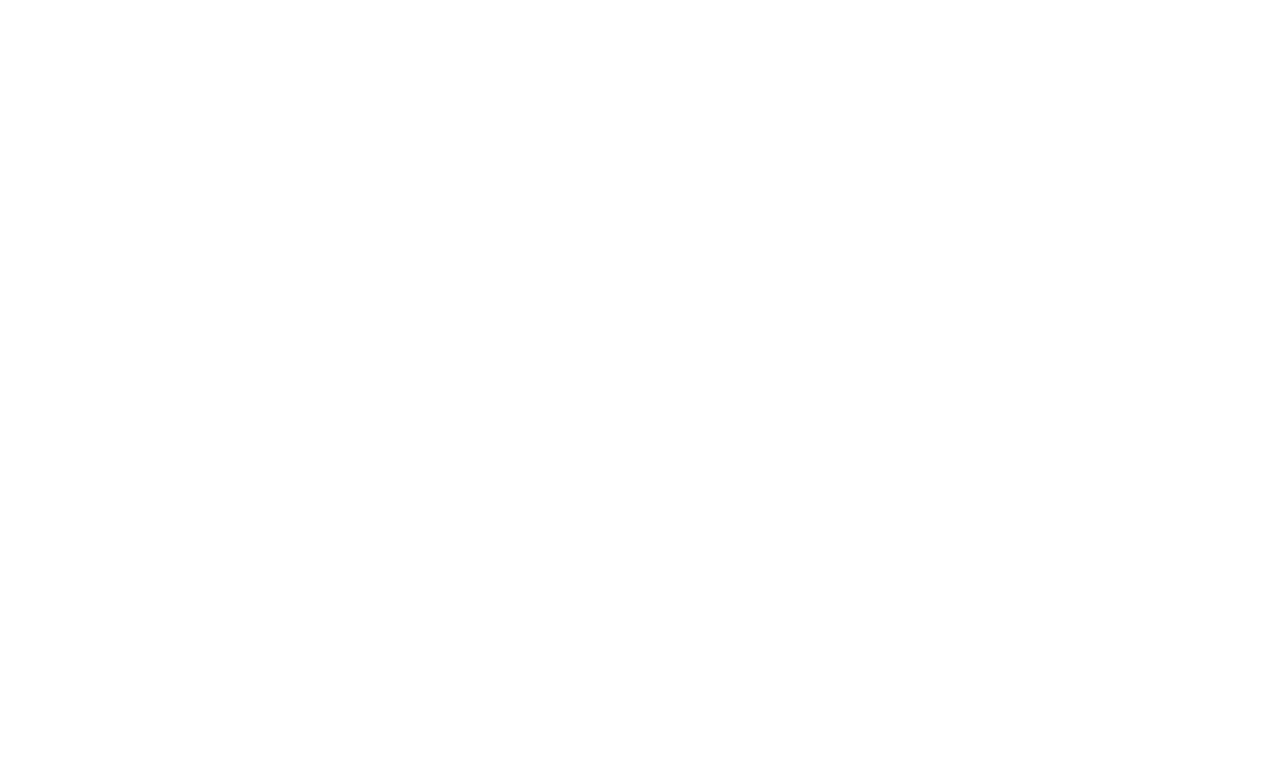
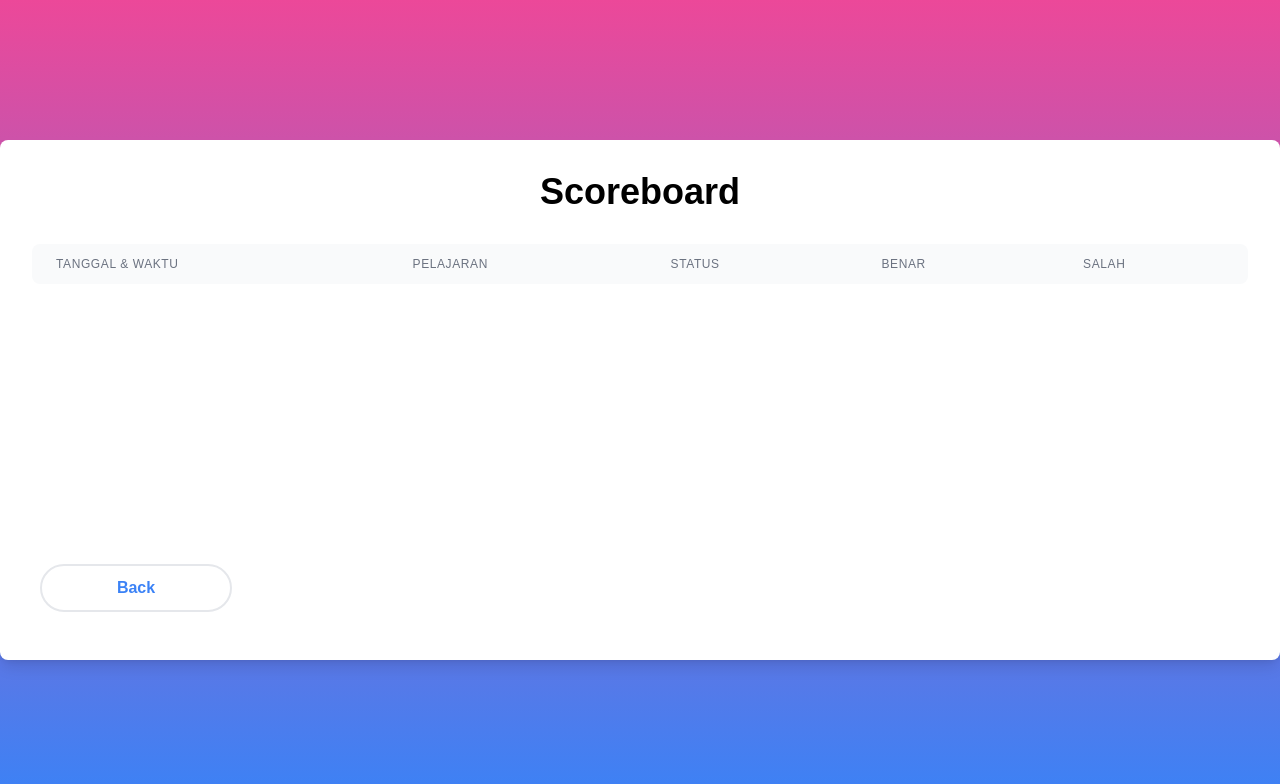
Before and after one commit to Si-Bocah-Aksara/front-end, a Vue app: page /scoreboard in a window 1280 px wide. Before the commit this address had no page. Shown: the top 784 px of the page. Built offline with nearby package versions, Linux system fonts and the light colour scheme; a web font is replaced by a local one.

Commit message:
Minigame randomize and scoreboard done

```diff
--- a/package.json
+++ b/package.json
@@ -9,6 +9,8 @@
     "preview": "vite preview"
   },
   "dependencies": {
+    "chart.js": "^4.4.3",
+    "date-fns": "^3.6.0",
     "vue": "^3.4.21",
     "vue-router": "^4.3.3"
   },
--- a/src/components/Home_NavigationButtons.vue
+++ b/src/components/Home_NavigationButtons.vue
@@ -2,6 +2,9 @@
   <div class="flex-1 flex flex-col items-center justify-center bg-yellow-500 text-white py-10" id="btnn">
     <RouterLink to="/lessons" class="mx-2 mb-4 border-2 rounded-full flex items-center justify-center w-48 h-12 bg-white text-yellow-500 font-semibold hover:bg-yellow-100">
           Mulai Pelajaran
+        </RouterLink>
+        <RouterLink to="/scoreboard" class="mx-2 mb-4 border-2 rounded-full flex items-center justify-center w-48 h-12 bg-white text-yellow-500 font-semibold hover:bg-yellow-100">
+          Score Board
         </RouterLink>
   </div>
 </template>
--- a/src/router/index.js
+++ b/src/router/index.js
@@ -39,7 +39,7 @@ import MengenalHurufMiniGameView from "../views/MengenalHurufMiniGameRandomize.v
 import BelajarMembacaSubtemaHewanView from "../views/BelajarMembacaSubtemaHewan.vue";
 import BelajarMembacaSubtemaHewanMonyetView from "../views/BelajarMembacaSubtemaHewanMonyet.vue";
 import BelajarMembacaMiniGameSusunSukuKataView from "../views/BelajarMembacaMiniGameSusunSukuKata.vue";
-
+import Scoreboard from "../views/Scoreboard.vue";
 
 const routes = [
     { path: '/', component: HomeView },
@@ -89,6 +89,9 @@ const routes = [
 
     // Mini Games Belajar Membaca
     { path: '/lessons/belajar-membaca/menyusun-suku-kata', component: BelajarMembacaMiniGameSusunSukuKataView },
+
+    //Highscore
+    {path: '/scoreboard', component:Scoreboard}
 ];
 
 const router = createRouter({
--- /dev/null
+++ b/src/views/Scoreboard.vue
@@ -0,0 +1,76 @@
+<template>
+    <div class="flex flex-col items-center justify-center min-h-screen bg-gradient-to-b from-pink-500 to-blue-500 text-black">
+      <div class="max-w-7xl w-full bg-white shadow-lg rounded-lg overflow-hidden p-8">
+        <div class="text-center mb-8">
+          <h1 class="text-4xl font-bold">Scoreboard</h1>
+        </div>
+
+        <div class="overflow-y-auto h-80"> <table class="min-w-full rounded-lg overflow-hidden">
+            <thead>
+              <tr>
+                <th class="px-6 py-3 bg-gray-50 text-left text-xs font-medium text-gray-500 uppercase tracking-wider">
+                  Tanggal & Waktu
+                </th>
+                <th class="px-6 py-3 bg-gray-50 text-left text-xs font-medium text-gray-500 uppercase tracking-wider">
+                  Pelajaran
+                </th>
+                <th class="px-6 py-3 bg-gray-50 text-left text-xs font-medium text-gray-500 uppercase tracking-wider">
+                  Status
+                </th>
+                <th class="px-6 py-3 bg-gray-50 text-left text-xs font-medium text-gray-500 uppercase tracking-wider">
+
+                  Benar
+                </th>
+                <th class="px-6 py-3 bg-gray-50 text-left text-xs font-medium text-gray-500 uppercase tracking-wider">
+                  Salah
+                </th>
+              </tr>
+            </thead>
+            <tbody>
+              <tr v-for="attempt in highScoreBoard" :key="attempt.idAttempt">
+                <td class="px-6 py-4 whitespace-nowrap">{{ formatDate(attempt.data.attempt) }}</td>
+                <td class="px-6 py-4 whitespace-nowrap">{{ attempt.lesson }}</td>
+                <td class="px-6 py-4 whitespace-nowrap">
+                  <span v-if="attempt.data.isDone">Selesai</span>
+                  <span v-else>Belum Selesai</span>
+                </td>
+                <td class="px-6 py-4 whitespace-nowrap">{{ attempt.data.skor.benar }}</td>
+                <td class="px-6 py-4 whitespace-nowrap">{{ attempt.data.skor.salah }}</td>
+              </tr>
+            </tbody>
+          </table>
+      </div>
+      <RouterLink to="/" class="mx-2 mb-4 items-center border-2 rounded-full flex items-center justify-center w-48 h-12 bg-white text-blue-500 font-semibold hover:bg-blue-100">
+        Back
+      </RouterLink>
+    </div>
+    </div>
+  </template>
+
+  <script>
+  import { ref, onMounted } from 'vue';
+  import { format } from 'date-fns'; // Assuming you have date-fns installed
+
+
+  export default {
+    name: 'AboutPage',
+    data() {
+      return {
+        highScoreBoard: [],
+      };
+    },
+    mounted() {
+      const storedData = localStorage.getItem('highScoreBoard');
+      if (storedData) {
+        this.highScoreBoard = JSON.parse(storedData);
+      } else {
+        // Handle empty localStorage (optional)
+      }
+    },
+    methods: {
+      formatDate(dateString) {
+        return format(new Date(dateString), 'dd/MM/yyyy HH:mm:ss'); // Customize format as needed
+      },
+    },
+  };
+  </script>
```
Also changed, not shown: 2 other files (tests, documents, lock files or other folders).
